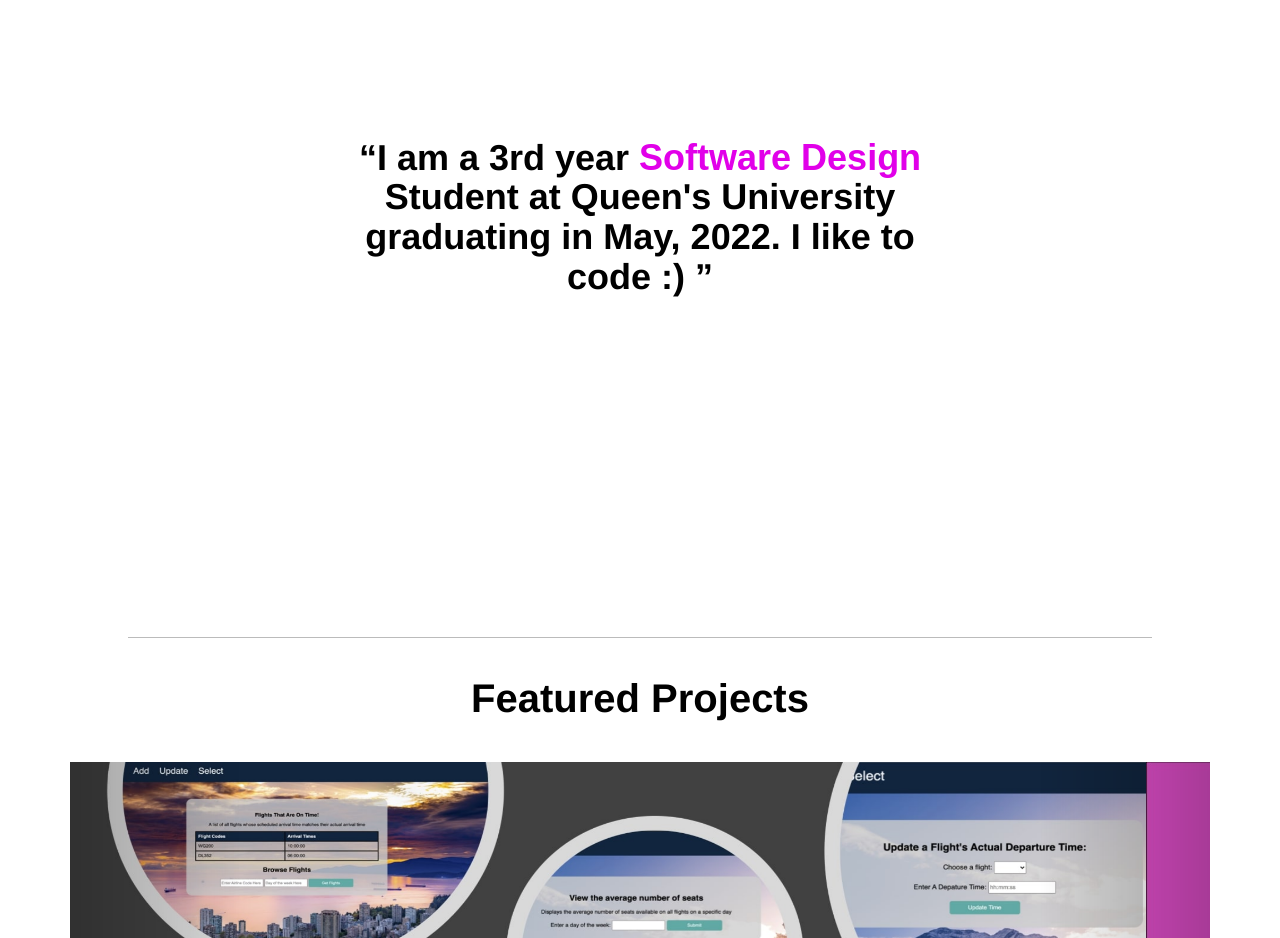
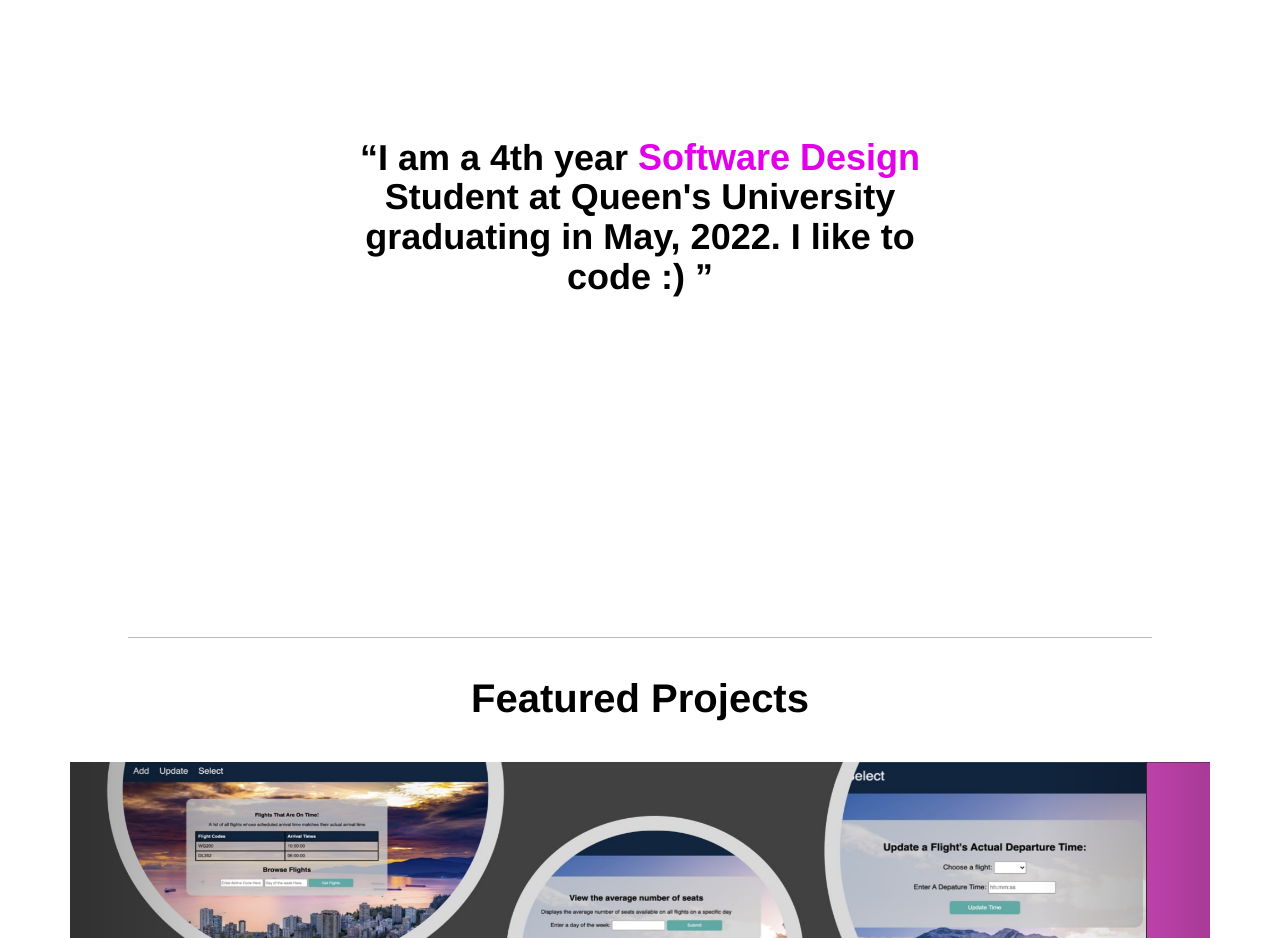
Before and after one commit to johnsonz3/johnsonzhang434.github.io, a plain HTML site: page index.html in a window 1280 px wide. Shown: the part 1000-1938 px from the top of the page. Drawn offline with nearby package versions, Linux system fonts and the light colour scheme.

Commit message:
Update index.html

```diff
--- a/index.html
+++ b/index.html
@@ -30,7 +30,7 @@
     </section>
     <hr class="divider">
     <section id = "about-page">
-        <h1>“I am a 3rd year<span class="major"> Software Design </span>Student at Queen's University graduating in May, 2022.
+        <h1>“I am a 4th year<span class="major"> Software Design </span>Student at Queen's University graduating in May, 2022.
         I like to code :) ”</h1>
     </section>
     <hr class="divider">
```
